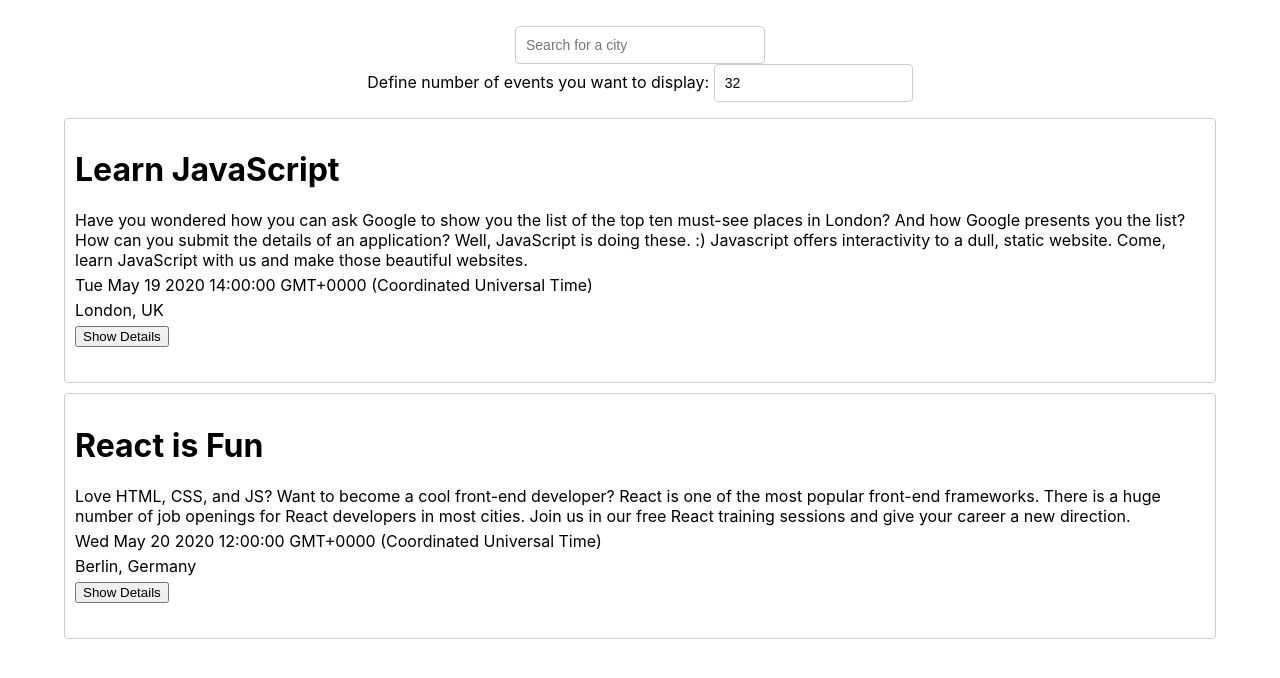
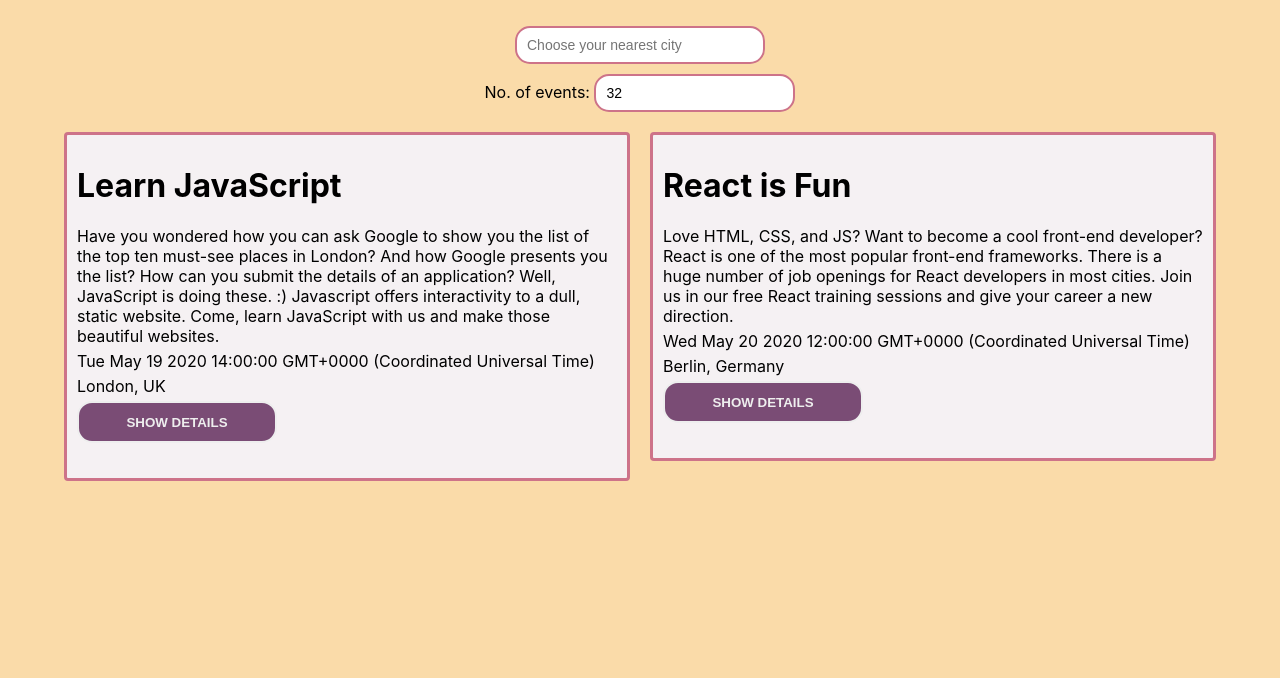
Before and after one commit to minhajislam674/meet, a React (Create React App) app: page / in a window 1280 px wide. Shown: the top 678 px of the page. Built offline with nearby package versions, Linux system fonts and the light colour scheme.

Commit message:
Added responsive CSS styles to the app

```diff
--- a/src/App.css
+++ b/src/App.css
@@ -1,4 +1,5 @@
 @import url(https://fonts.googleapis.com/css?family=Roboto:500);
+
 .App {
   text-align: center;
   padding: 2% 5%;
@@ -28,12 +29,18 @@
 input[type="number"] {
   padding: 8px 6px 8px 10px;
   border-radius: 4px;
-  outline: none;
-  border: 1px solid #ccc;
   font-size: 14px;
   line-height: 20px;
   align-self: center;
   height: 38px;
+  border: 2px solid #CD7389;
+  border-radius: 15px;
+}
+
+input[type="text"]:focus,
+input[type="number"]:focus {
+
+  background-color: rgb(255, 191, 191);
 }
 
 .city {
@@ -73,27 +80,87 @@
 }
 
 .suggestions > li:hover {
-  background-color: #bcdcdb;
+  background-color: #CD7389;
 }
 
+@supports (display: grid) {
+
+
+  .event {
+    width: auto;
+    min-height: auto;
+    margin: 0;
+    padding: 10px;
+  }
+}
 .event {
+  background-color: #F5F1F3;
   padding: 10px 10px 35px;
   margin-bottom: 10px;
   text-align: left;
-  border: 1px solid #ccc;
+  border: 3px solid #CD7389;
   border-radius: 4px;
-  position: relative;
+  transition: 0.2s;
 }
 
-.details-btn {
-  position: absolute;
-  right: 5px;
-  bottom: 5px;
-  padding: 5px 8px;
-  border-radius: 4px;
-  outline: none;
+.event:hover {
+  box-shadow: 0 0.5em 0.5em -0.4em rgb(6, 6, 6);
+  transform: translateY(0.25em);
+}
+
+.number-events{
+  margin-top: 10px;;
+  display: block;
+}
+
+
+.show-details-btn {
+  width: 200px;
+  height: 42px;
+  background-color: #7A4C75;
+  color: #eee;
+  border: 2px solid;
+  border-radius: 15px;
+  box-sizing: border-box;
+  display: block;
+  font-weight: 700;
+  position: relative;
+  text-transform: uppercase;
+  transition: 0.2s;
+}
+.show-details-btn:hover {
+  box-shadow: 0 0.5em 0.5em -0.4em rgb(6, 6, 6);
+  transform: translateX(0.25em);
   cursor: pointer;
 }
+
+
+.hide-details-btn{
+  width: 200px;
+  height: 42px;
+  background-color: #7A4C75;
+  color: #eee;
+  border: 2px solid;
+  border-radius: 15px;
+  box-sizing: border-box;
+  display: block;
+  font-weight: 700;
+  position: relative;
+  text-transform: uppercase;
+  transition: 0.2s;
+}
+.hide-details-btn:hover {
+  box-shadow: 0 0.5em 0.5em -0.4em rgb(6, 6, 6);
+  transform: translateX(0.25em);
+  cursor: pointer;
+}
+
+a.details-link {
+  color: #7A4C75;
+  margin-bottom: 10px;
+}
+
+
 
 .name {
   font-size: 18px;
@@ -198,16 +265,12 @@
   font-family: "Roboto";
 }
 
-
-
-@media only screen and (min-width: 992px) {
-  .data-vis-wrapper {
-    flex-direction: row;
+@media screen and (min-width:700px){
+  .EventList {
+    display: grid;
+    grid-template-columns: 1fr 1fr;
+    grid-gap: 20px;
+    margin-top: 20px;
+    grid-auto-rows: minmax(100px,auto);
   }
-  .data-vis-wrapper .recharts-responsive-container {
-    flex-basis: 50%;
-    max-width: 50%;
-    min-width: auto;
-    margin: 0 auto;
   }
-}
--- a/src/CitySearch.js
+++ b/src/CitySearch.js
@@ -13,6 +13,7 @@
     });
     this.props.updateEvents(suggestion);
     }
+
     handleInputChanged = (event) => {
     const value = event.target.value;
     const suggestions = this.props.locations.filter((location) => {
@@ -26,10 +27,11 @@
     render() {
         return(
             <div className="CitySearch">
+
                 <input
                     type="text"
                     className="city"
-                    placeholder="Search for a city"
+                    placeholder="Choose your nearest city"
                     value={this.state.query}
                     onChange={this.handleInputChanged}
                     onFocus={() => { this.setState({ showSuggestions: true }) }}
--- a/src/NumberOfEvents.js
+++ b/src/NumberOfEvents.js
@@ -16,7 +16,7 @@
     render() {
         return (
             <div className="number-events">
-                <label> Define number of events you want to display: </label>
+                <label> No. of events: </label>
                 <input
                     type="number"
                     className="number-events-input"
--- a/src/index.css
+++ b/src/index.css
@@ -5,9 +5,17 @@
     sans-serif;
   -webkit-font-smoothing: antialiased;
   -moz-osx-font-smoothing: grayscale;
+
 }
 
 code {
   font-family: source-code-pro, Menlo, Monaco, Consolas, 'Courier New',
     monospace;
 }
+body {
+  background-color: #FADBA9;
+  background-size: cover;
+  background-position: center;
+  background-repeat: no-repeat;
+  width: 100%;
+}
```
Also changed, not shown: 1 other file (tests, documents, lock files or other folders).
